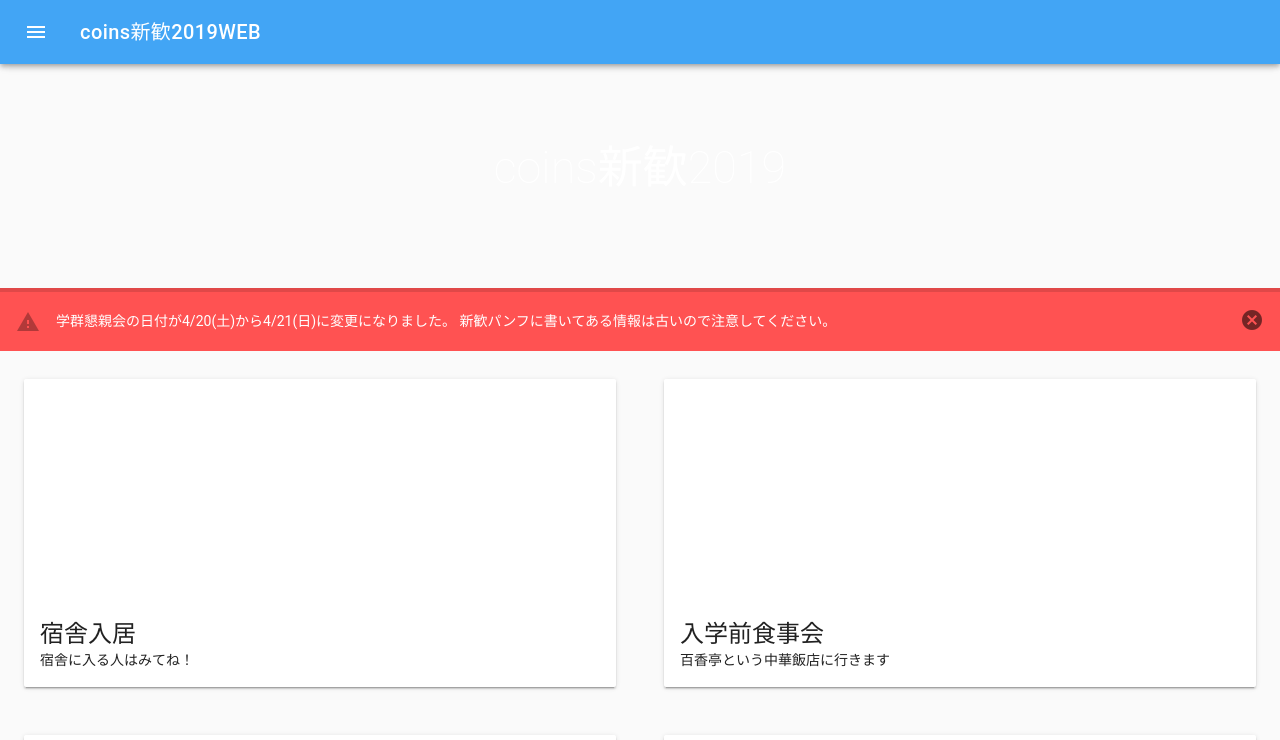
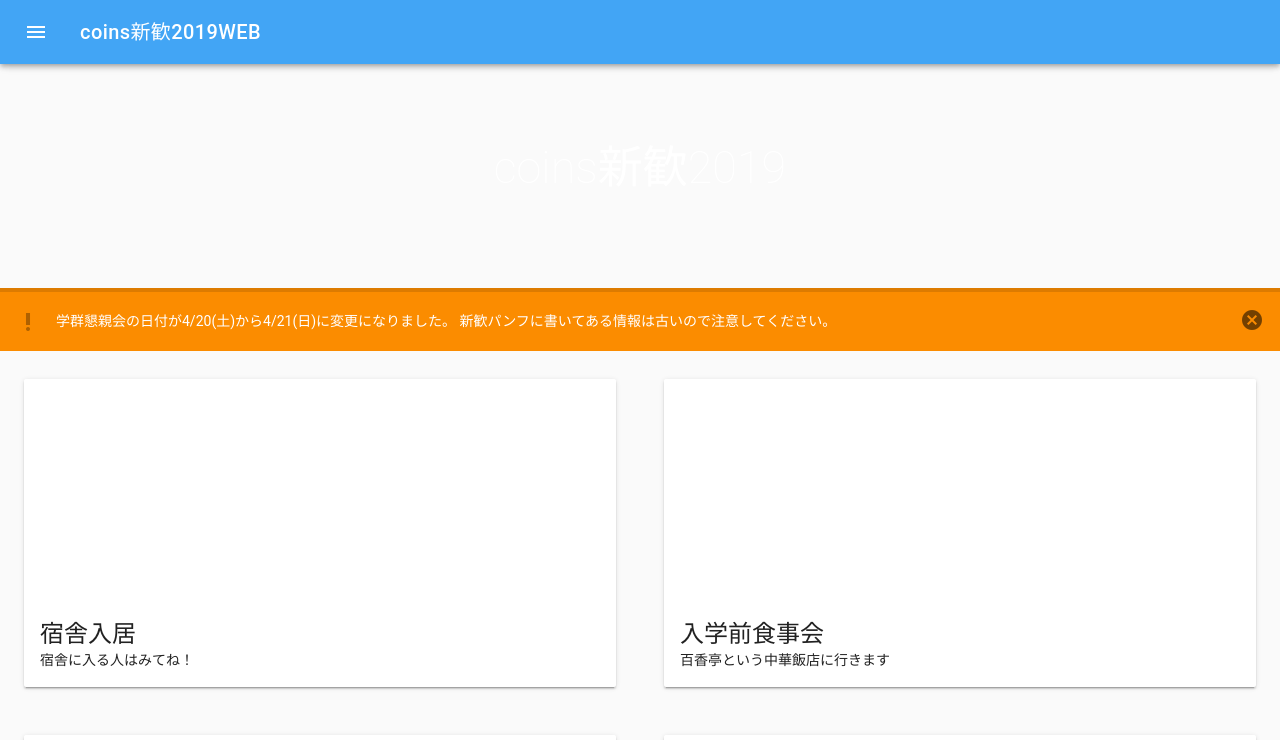
Before and after one commit to takonasu/shinkan2019, a Vue app: page / in a window 1280 px wide. Shown: the top 740 px of the page. Built offline with nearby package versions, Linux system fonts and the light colour scheme.

Commit message:
fix:warningに変更

```diff
--- a/src/components/top.vue
+++ b/src/components/top.vue
@@ -1,6 +1,6 @@
 <template>
   <div>
-    <v-alert v-cloak v-model="alert" type="error" dismissible class="mt-0">
+    <v-alert v-cloak v-model="alert" type="warning" dismissible class="mt-0">
       学群懇親会の日付が4/20(土)から4/21(日)に変更になりました。
       新歓パンフに書いてある情報は古いので注意してください。
     </v-alert>
```
